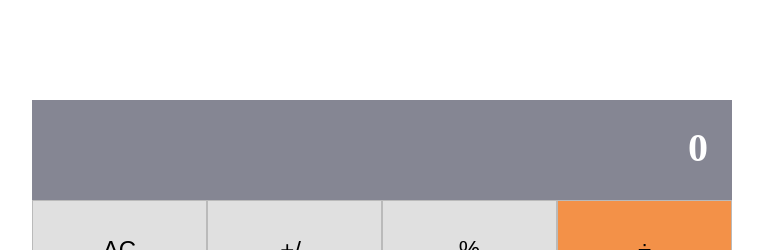
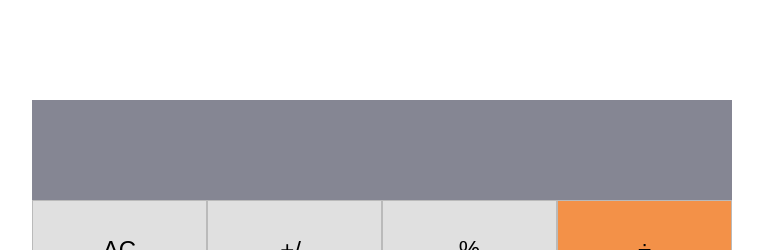
Before and after one commit to Abdoulaye-Thespy/React-Calculator, a React (Create React App) app: page / in a window 1280 px wide. Shown: the top 250 px of the page, without its empty margins (258-1021 px from the left). Built offline with nearby package versions, Linux system fonts and the light colour scheme.

Commit message:
convert App to a class component

```diff
--- a/src/components/App.js
+++ b/src/components/App.js
@@ -2,15 +2,27 @@ import React from 'react';
 import '../App.css';
 import Display from './Display';
 import ButtonPanel from './ButtonPanel';
-import calculate from '../logic/calculate'; // eslint-disable-line
+import calculate from '../logic/calculate';
 
-function App() {
-  return (
-    <div className="app" id="app">
-      <Display />
-      <ButtonPanel />
-    </div>
-  );
+export default class App extends React.Component {
+	constructor(props) {
+		super(props);
+		this.state = {
+			total: null,
+			next: null,
+			operation: null
+    };
+    this.handleClick = this.handleClick.bind(this);
+	}
+	handleClick(buttonName) {
+		this.state = calculate(this.state, buttonName);
+	}
+	render() {
+		return (
+			<div className="app" id="app">
+				<Display result={this.state.next} />
+				<ButtonPanel clickHandler={this.handleClick} />
+			</div>
+		);
+	}
 }
-
-export default App;
```
